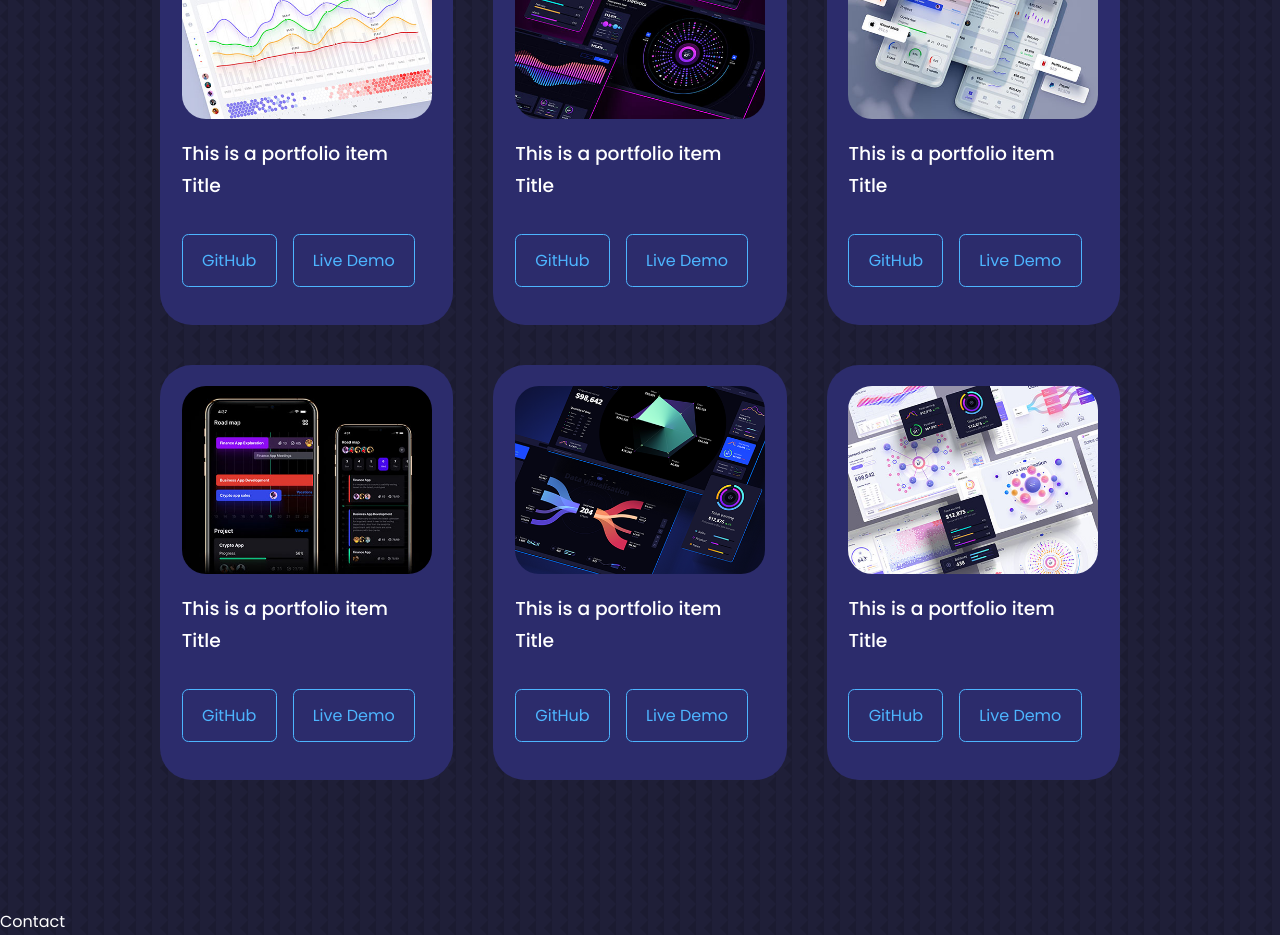
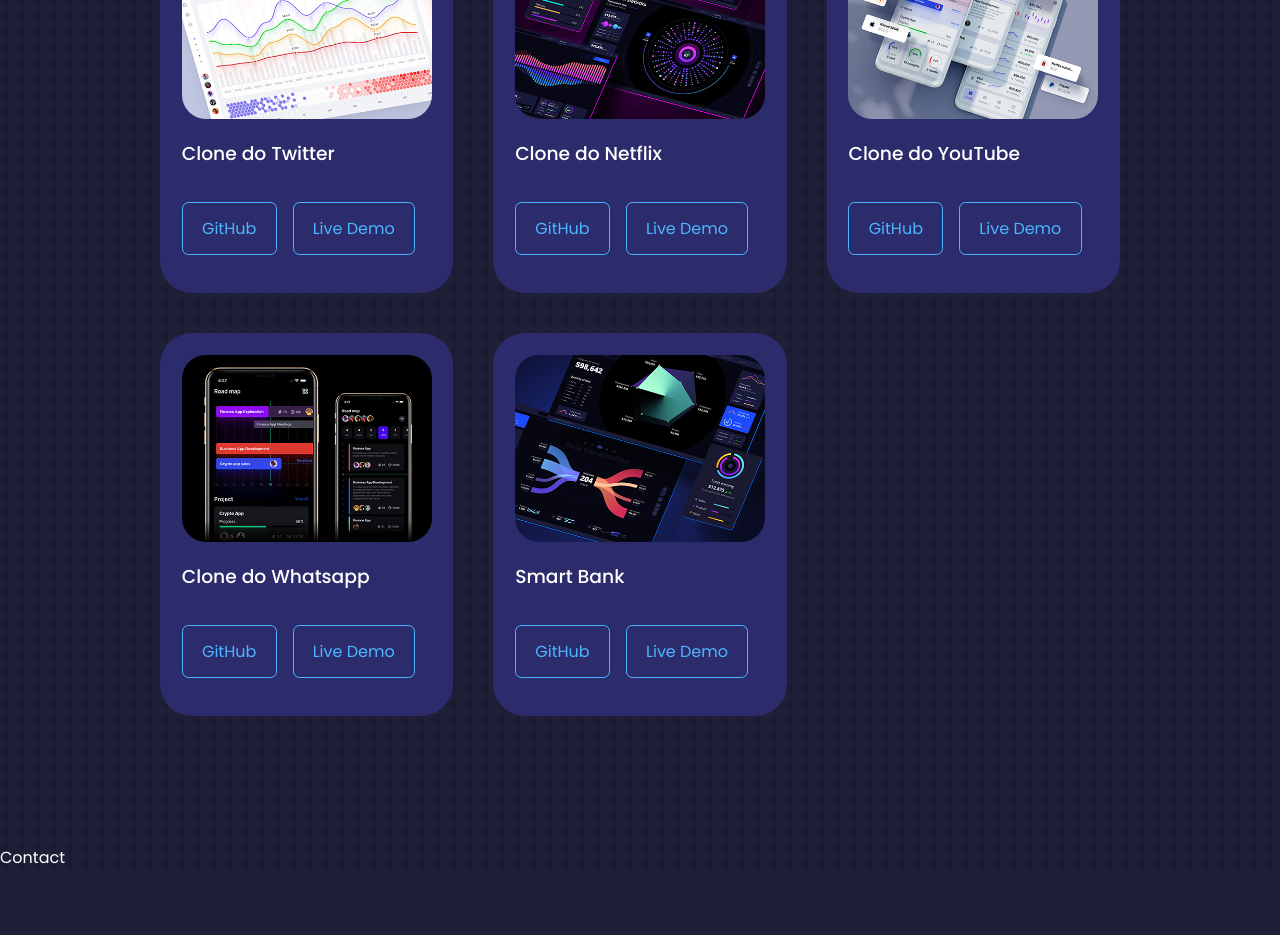
Before and after one commit to MathFerreira01/Portfolio, a React (Create React App) app: page / in a window 1280 px wide. Shown: the part 2520-3455 px from the top of the page. After the commit the page ends 3391 px from the top, so only its background shows below. Built offline with nearby package versions, Linux system fonts and the light colour scheme.

Commit message:
criado o component DataPortfolio com JSON para os dados do portfolio

```diff
--- a/src/components/portfolio/Portfolio.jsx
+++ b/src/components/portfolio/Portfolio.jsx
@@ -1,11 +1,6 @@
 import React from "react";
+import DataPortfolio from "./dataPortfolio";
 import "./portfolio.css";
-import IMG1 from "../../assets/portfolio1.jpg";
-import IMG2 from "../../assets/portfolio2.jpg";
-import IMG3 from "../../assets/portfolio3.jpg";
-import IMG4 from "../../assets/portfolio4.jpg";
-import IMG5 from "../../assets/portfolio5.png";
-import IMG6 from "../../assets/portfolio6.jpg";
 
 function Portfolio() {
   return (
@@ -14,120 +9,7 @@
       <h2>Portfolio</h2>
 
       <div className="container porfolio_container">
-        <article className="portfolio_item">
-          <div className="portfolio_item-image">
-            <img src={IMG1} alt="" />
-          </div>
-
-          <h3>This is a portfolio item Title</h3>
-          <div className="portfolio_item-cta">
-            <a href="https://github.com" className="btn">
-              GitHub
-            </a>
-            <a
-              href="https://github.com"
-              className="btn btb-primary"
-              target="_blank"
-            >
-              Live Demo
-            </a>
-          </div>
-        </article>
-        <article className="portfolio_item">
-          <div className="portfolio_item-image">
-            <img src={IMG2} alt="" />
-          </div>
-
-          <h3>This is a portfolio item Title</h3>
-          <div className="portfolio_item-cta">
-            <a href="https://github.com" className="btn">
-              GitHub
-            </a>
-            <a
-              href="https://github.com"
-              className="btn btb-primary"
-              target="_blank"
-            >
-              Live Demo
-            </a>
-          </div>
-        </article>
-        <article className="portfolio_item">
-          <div className="portfolio_item-image">
-            <img src={IMG3} alt="" />
-          </div>
-
-          <h3>This is a portfolio item Title</h3>
-          <div className="portfolio_item-cta">
-            <a href="https://github.com" className="btn">
-              GitHub
-            </a>
-            <a
-              href="https://github.com"
-              className="btn btb-primary"
-              target="_blank"
-            >
-              Live Demo
-            </a>
-          </div>
-        </article>
-        <article className="portfolio_item">
-          <div className="portfolio_item-image">
-            <img src={IMG4} alt="" />
-          </div>
-
-          <h3>This is a portfolio item Title</h3>
-          <div className="portfolio_item-cta">
-            <a href="https://github.com" className="btn">
-              GitHub
-            </a>
-            <a
-              href="https://github.com"
-              className="btn btb-primary"
-              target="_blank"
-            >
-              Live Demo
-            </a>
-          </div>
-        </article>
-        <article className="portfolio_item">
-          <div className="portfolio_item-image">
-            <img src={IMG5} alt="" />
-          </div>
-
-          <h3>This is a portfolio item Title</h3>
-          <div className="portfolio_item-cta">
-            <a href="https://github.com" className="btn">
-              GitHub
-            </a>
-            <a
-              href="https://github.com"
-              className="btn btb-primary"
-              target="_blank"
-            >
-              Live Demo
-            </a>
-          </div>
-        </article>
-        <article className="portfolio_item">
-          <div className="portfolio_item-image">
-            <img src={IMG6} alt="" />
-          </div>
-
-          <h3>This is a portfolio item Title</h3>
-          <div className="portfolio_item-cta">
-            <a href="https://github.com" className="btn">
-              GitHub
-            </a>
-            <a
-              href="https://github.com"
-              className="btn btb-primary"
-              target="_blank"
-            >
-              Live Demo
-            </a>
-          </div>
-        </article>
+        <DataPortfolio/>
       </div>
     </section>
   );
--- /dev/null
+++ b/src/components/portfolio/dataPortfolio.jsx
@@ -0,0 +1,69 @@
+import React from "react";
+import IMG1 from "../../assets/portfolio1.jpg";
+import IMG2 from "../../assets/portfolio2.jpg";
+import IMG3 from "../../assets/portfolio3.jpg";
+import IMG4 from "../../assets/portfolio4.jpg";
+import IMG5 from "../../assets/portfolio5.png";
+import IMG6 from "../../assets/portfolio6.jpg";
+
+const data = [
+  {
+    id: 1,
+    image: IMG1,
+    title: "Clone do Twitter",
+    github: "https://github.com/MathFerreira01/Clone-Twitter",
+    demo: "https://mathferreira01.github.io/Clone-Twitter/",
+  },
+  {
+    id: 2,
+    image: IMG2,
+    title: "Clone do Netflix",
+    github: "https://github.com/MathFerreira01/clone_netflix",
+    demo: "https://mathferreira01.github.io/clone_netflix/",
+  },
+  {
+    id: 3,
+    image: IMG3,
+    title: "Clone do YouTube",
+    github: "https://github.com/MathFerreira01/clone-youtube",
+    demo: "https://mathferreira01.github.io/clone-youtube/",
+  },
+  {
+    id: 4,
+    image: IMG4,
+    title: "Clone do Whatsapp",
+    github: "https://github.com/MathFerreira01/clone-youtube",
+    demo: "https://mathferreira01.github.io/clone_whatsapp/",
+  },
+  {
+    id: 5,
+    image: IMG5,
+    title: "Smart Bank",
+    github: "https://github.com/MathFerreira01/clone_whatsapp",
+    demo: "https://mathferreira01.github.io/Conta-bancaria/",
+  },
+];
+
+function DataPortfolio() {
+  return (
+    <>
+      {data.map(({ id, image, title, github, demo }) => {
+        return (
+          <article key={id} className="portfolio_item">
+            <div className="portfolio_item-image">
+              <img src={image} alt="" />
+            </div>
+
+            <h3>{title}</h3>
+            <div className="portfolio_item-cta">
+              <a href={github} className="btn">GitHub</a>
+              <a href={demo} className="btn btb-primary" target="_blank">Live Demo</a>
+            </div>
+          </article>
+        );
+      })}
+    </>
+  );
+}
+
+export default DataPortfolio;
```
Also changed, not shown: package.json (+7 -1 lines), 1 other file (tests, documents, lock files or other folders).
